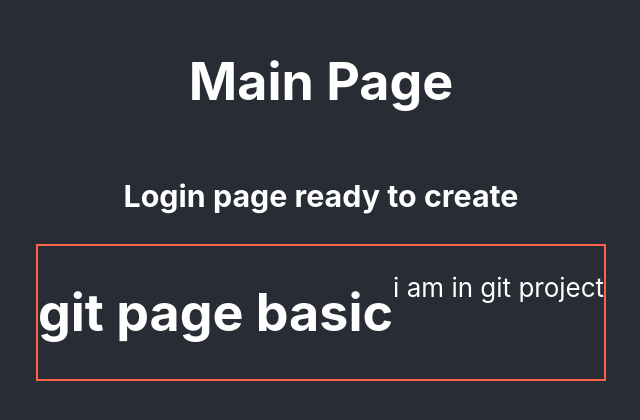
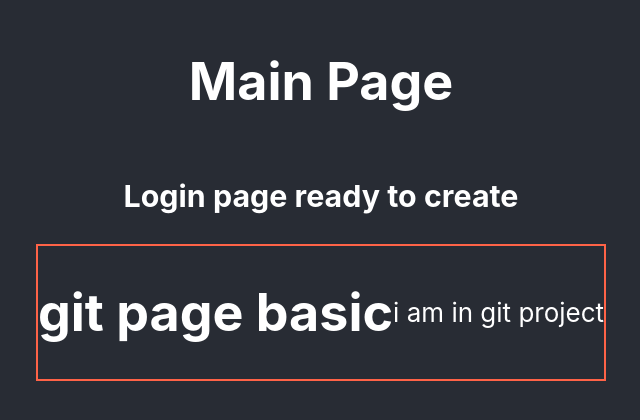
Before and after one commit to riha7/mypages, a React (Create React App) app: page / in a window 1280 px wide. Shown: the part 202-622 px from the top of the page, without its empty margins (319-959 px from the left). Built offline with nearby package versions, Linux system fonts and the light colour scheme.

Commit message:
alignitems added

```diff
--- a/src/GitPageBasic.js
+++ b/src/GitPageBasic.js
@@ -3,7 +3,7 @@ import React from 'react'
 const GitPageBasic = () => {
     return (
         <div>
-            <div style={{display:'flex',flexDirection:'row',justifyContent:'space-around',border:'2px solid tomato'}}>
+            <div style={{display:'flex',flexDirection:'row',justifyContent:'space-around',border:'2px solid tomato',alignItems:'center'}}>
             <h1>git page basic</h1>
             <p>i am in git project</p>
             </div>
```
